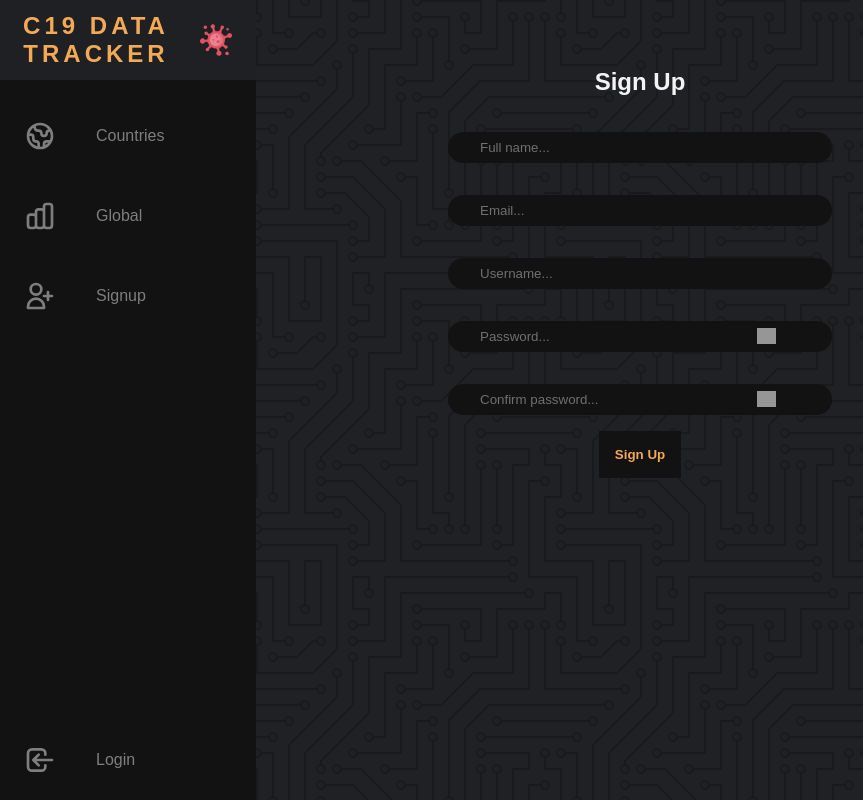
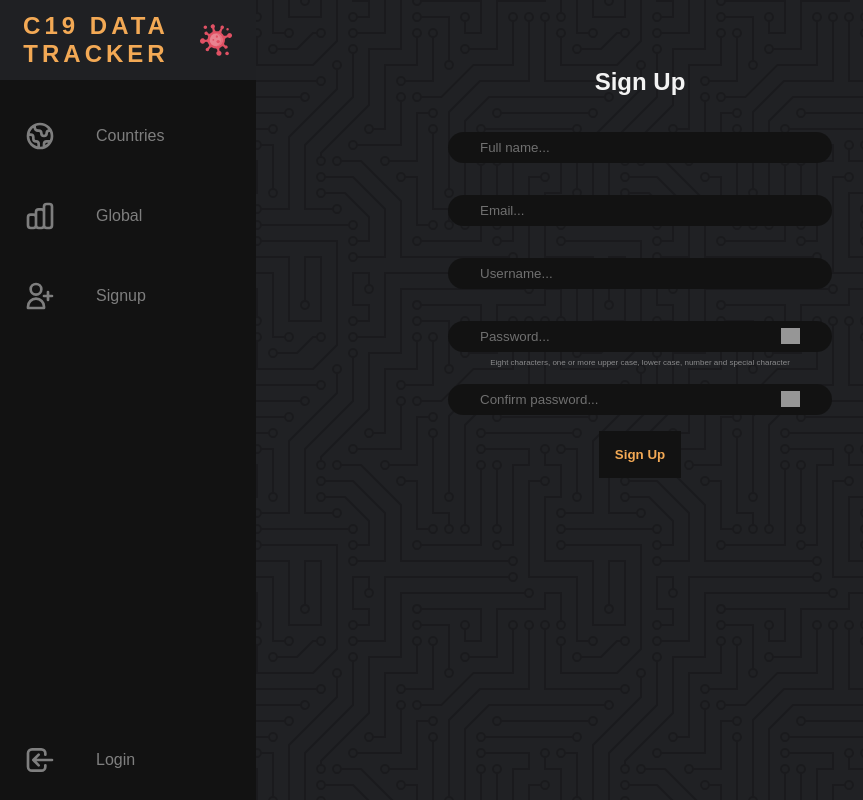
Before and after one commit to Liam-McKenna/Covid19StatWebApp, a PHP site: page /signup.php in a window 1280 px wide. Shown: the whole page, without its empty margins (0-863 px from the left). Run offline with PHP 8.4, Linux system fonts and the light colour scheme; grey boxes are pictures that could not be loaded.

Commit message:
1.9.9 Strong Pw regex added

```diff
--- a/components/signupComponent.php
+++ b/components/signupComponent.php
@@ -25,6 +25,11 @@ if (isset($_POST["submit"])) {
         header("location: ../signup.php?error=passwordDontMatch");
         exit();
     }
+    if (pwdValid($password) !== false) {
+        header("location: ../signup.php?error=invalidPassword");
+        echo "password invalid";
+        exit();
+    }
     if (usernameExists($conn, $username, $email) !== false) {
         header("location: ../signup.php?error=usernameOrEmailTaken");
         exit();
--- a/signup.php
+++ b/signup.php
@@ -15,6 +15,7 @@
                 <div class="pwtoggleContainer">
                     <input id="password" type="password" name="pwd" placeholder="Password...">
                     <img id="togglePW" class="togglePassword" src="./img/eye-open.svg"></img>
+                    <p>Eight characters, one or more upper case, lower case, number and special character</p>
                 </div>
                 <div class="pwtoggleContainer">
                     <input id="confrimPw" type="password" name="repeatPwd" placeholder="Confirm password...">
@@ -43,6 +44,8 @@ if (isset($_GET['error'])) {
         echo "<p>Something strange happened. there was an error but please try again.</p>";
     } else if ($_GET['error'] == "usernameOrEmailTaken") {
         echo "<p>The Username Or Email is already taken.</p>";
+    } else if ($_GET['error'] == "invalidPassword") {
+        echo "<p>Weak password: Minimum eight characters, one or more upper case, one lower case, one number and one special character.</p>";
     } else if ($_GET['error'] == "none") {
         echo "<p>Sign up completed! Congratulations!</p>";
     }
--- a/singleCountry.php
+++ b/singleCountry.php
@@ -74,9 +74,6 @@ $countryName = $_GET['countryName'];
     let deathsArray = <?php echo json_encode($DeathsArray); ?>;
     let countryName = "<?php echo $countryName; ?>";
 
-
-
-
     let myChart = document.getElementById('myChart').getContext('2d');
     let dataChart = new Chart(myChart, {
         type: 'line', // bar, horizontalBar, pie, line, doughnut, radar, polarArea
--- a/styles/globalStyles.css
+++ b/styles/globalStyles.css
@@ -89,11 +89,19 @@ input:focus {
 .pwtoggleContainer img {
   width: 6%;
   height: 25%;
-  right: 1.5rem;
+  right: 0;
   top: 1.45rem;
   object-fit: cover;
   position: absolute;
   cursor: pointer;
+}
+
+.pwtoggleContainer p {
+  position: absolute;
+  bottom: 1px;
+  font-size: 8px;
+  margin: 0;
+  opacity: 0.5;
 }
 
 table {
```
Also changed, not shown: components/userAccessFunctions.php (+11 -0 lines), README.md.
